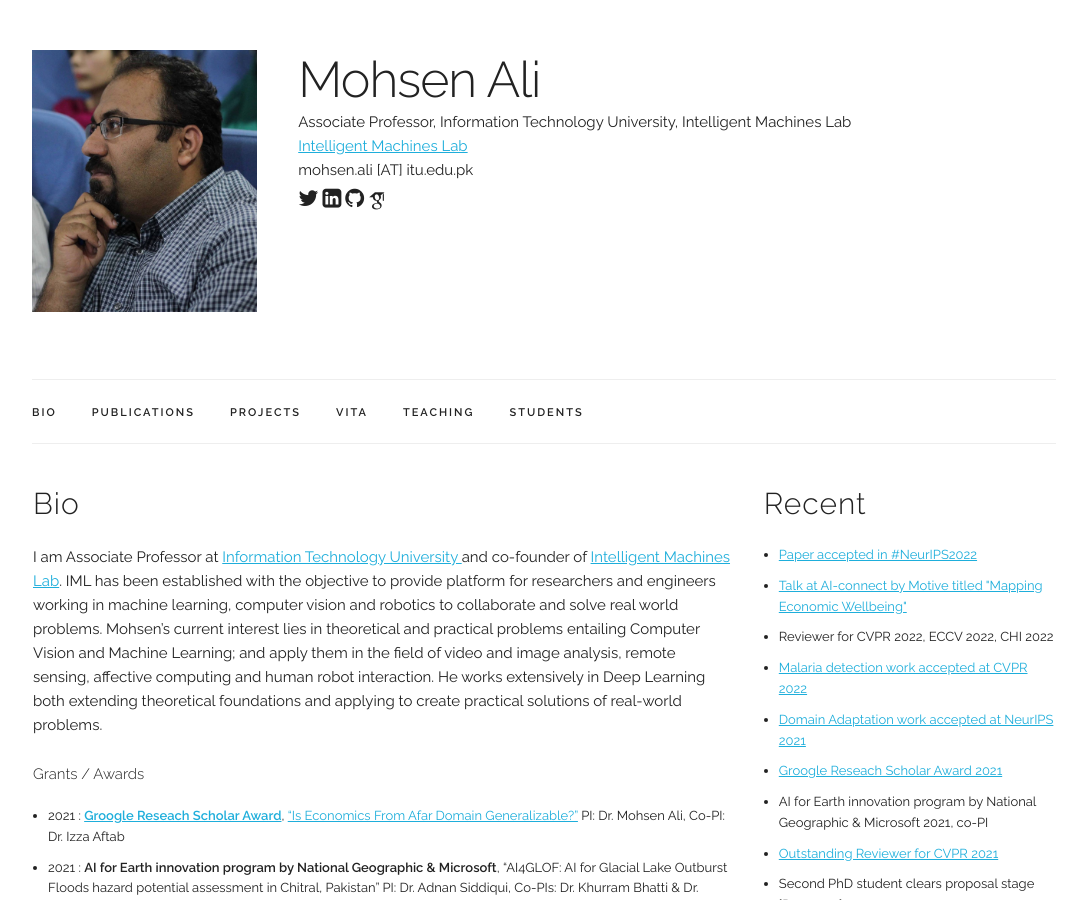
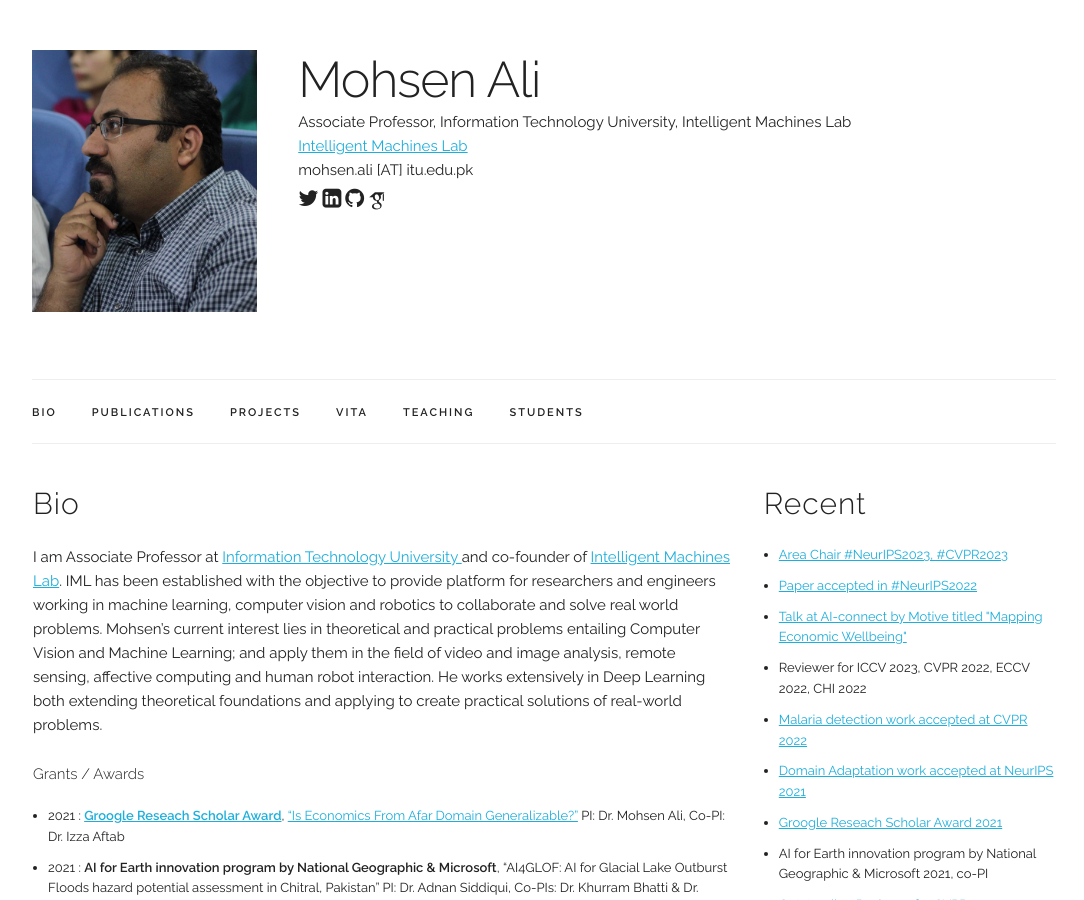
Before and after one commit to mohsenali/mohsenali.github.io, a Jekyll site: the page built from index.html, in a window 1280 px wide and 900 px high. Shown: the whole window, without its empty margins (96-1180 px from the left). Built offline with Jekyll 4.4.1, drawn with Linux system fonts in a browser that asks for light colours; some web fonts are replaced.

Commit message:
index.html : Area Chair and ICCV 2023

```diff
--- a/index.html
+++ b/index.html
@@ -62,9 +62,10 @@ title: Personal Webpage
   <h4>Recent</h4>
  <font size=2px>
  <ul class="listType">
+  <li><a href="http://im.itu.edu.pk/towards-improving-calibration/">Area Chair #NeurIPS2023, #CVPR2023</a> </li>
   <li><a href="http://im.itu.edu.pk/towards-improving-calibration/">Paper accepted in #NeurIPS2022</a> </li>
   <li><a href="https://aiconnect.gomotive.com/">Talk at AI-connect by Motive titled "Mapping Economic Wellbeing"</a> </li>
-  <li> Reviewer for CVPR 2022, ECCV 2022, CHI 2022</li>
+  <li> Reviewer for ICCV 2023, CVPR 2022, ECCV 2022, CHI 2022</li>
   <li><a href="https://github.com/intelligentMachines-ITU/LowCostMalariaDetection_CVPR_2022/">Malaria detection work accepted at CVPR 2022</a> </li>
   <li><a href="http://im.itu.edu.pk/synergizing-domain-adaptation/">Domain Adaptation work accepted at NeurIPS 2021</a> </li>
   <li><a href="http://im.itu.edu.pk/econai/">Groogle Reseach Scholar Award 2021</a> </li>
```
